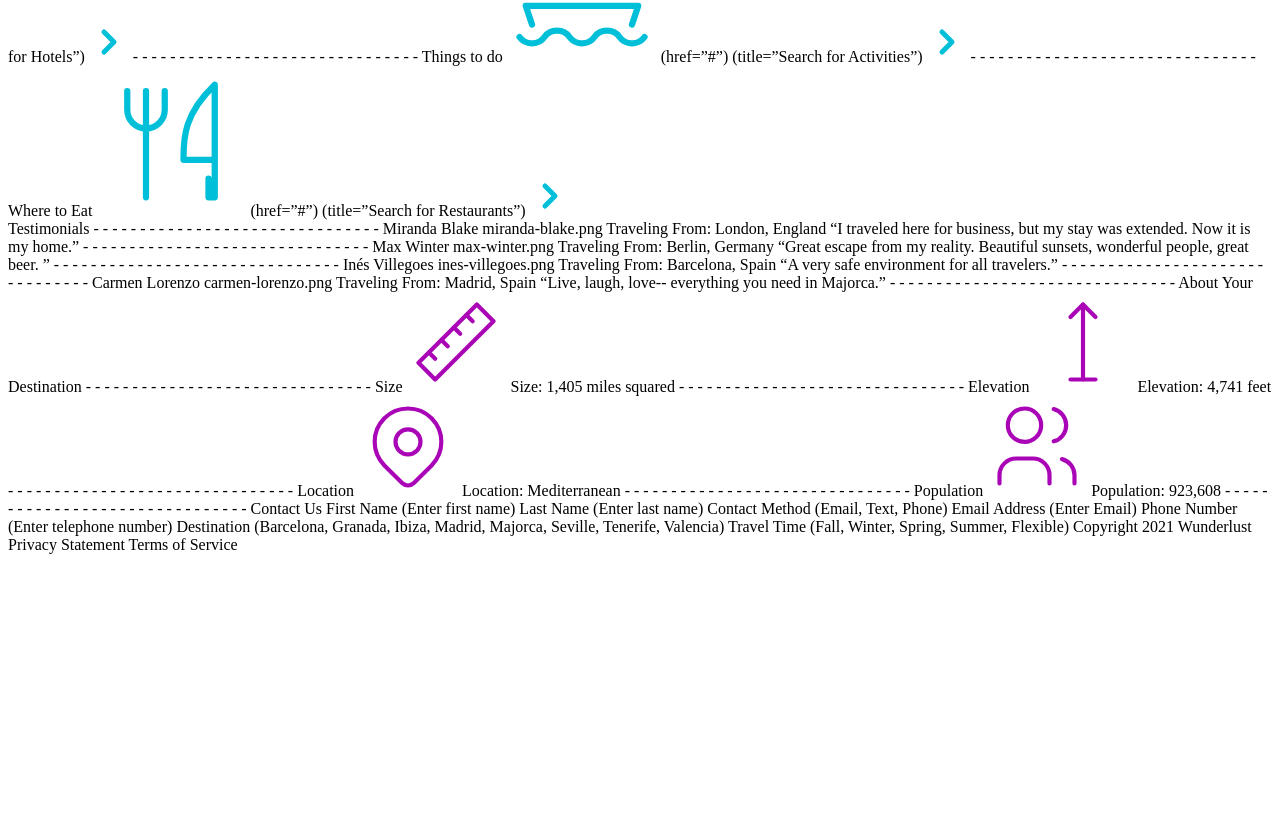
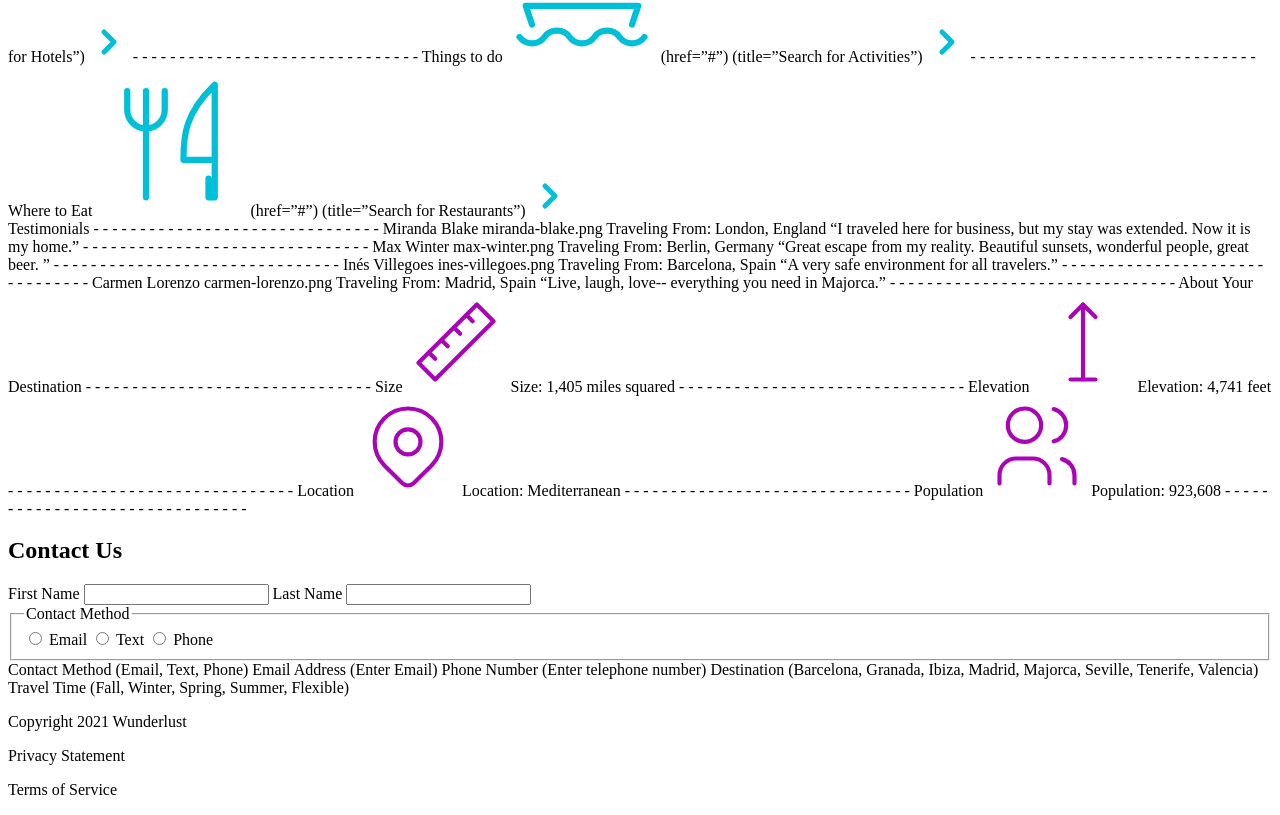
Before and after one commit to sarahsalinas/wunderlust, a plain HTML site: page index.html in a window 1280 px wide. Shown: the part 679-1494 px from the top of the page. Before the commit the page ends 1241 px from the top, so only its background shows below. Drawn offline with Linux system fonts and the light colour scheme.

Commit message:
footer and radio
added footer and radio buttons for the contact form area

```diff
--- a/index.html
+++ b/index.html
@@ -30,7 +30,7 @@
 
         <h2>Plan Your Trip</h2>
 
-    How to Get there
+        How to Get there
     <svg xmlns="http://www.w3.org/2000/svg" class="icon icon-tabler icon-tabler-plane" width="150" height="150" viewBox="0 0 24 24" stroke-width="1" stroke="#00bfd8" fill="none" stroke-linecap="round" stroke-linejoin="round">
       <path stroke="none" d="M0 0h24v24H0z" fill="none"/>
       <path d="M16 10h4a2 2 0 0 1 0 4h-4l-4 7h-3l2 -7h-4l-2 2h-3l2 -4l-2 -4h3l2 2h4l-2 -7h3z" />
@@ -152,11 +152,22 @@
 
     Population: 923,608
     - - - - - - - - - - - - - - - - - - - - - - - - - - - - - - -
+    <h2>Contact Us</h2>
+    <form>
+        <label for="firstName">First Name</label>
+        <input id="firstName" type="text" required>
+        <label for="lastName">Last Name</label>
+        <input id="lastName" type="text" required>
 
-
-    Contact Us
-    First Name (Enter first name)
-    Last Name (Enter last name)
+        <fieldset>
+            <legend>Contact Method</legend>
+            <input id="method1" type="radio" name="email">
+            <label for="method1">Email</label>
+            <input id="method2" type="radio" name="text">
+            <label for="method2">Text</label>
+            <input id="method3" type="radio" name="phone">
+            <label for="method3">Phone</label>
+        </fieldset>
 
     Contact Method (Email, Text, Phone)
     Email Address (Enter Email)
@@ -164,12 +175,13 @@
 
     Destination (Barcelona, Granada, Ibiza, Madrid, Majorca, Seville, Tenerife, Valencia)
     Travel Time (Fall, Winter, Spring, Summer, Flexible)
+    </form>
 
-
-
-    Copyright 2021 Wunderlust
-    Privacy Statement
-    Terms of Service
+    <footer>
+        <p>Copyright 2021 Wunderlust</p>
+        <p>Privacy Statement</p>
+        <p>Terms of Service</p>
+    </footer>
 
 </body>
 </html>
```
